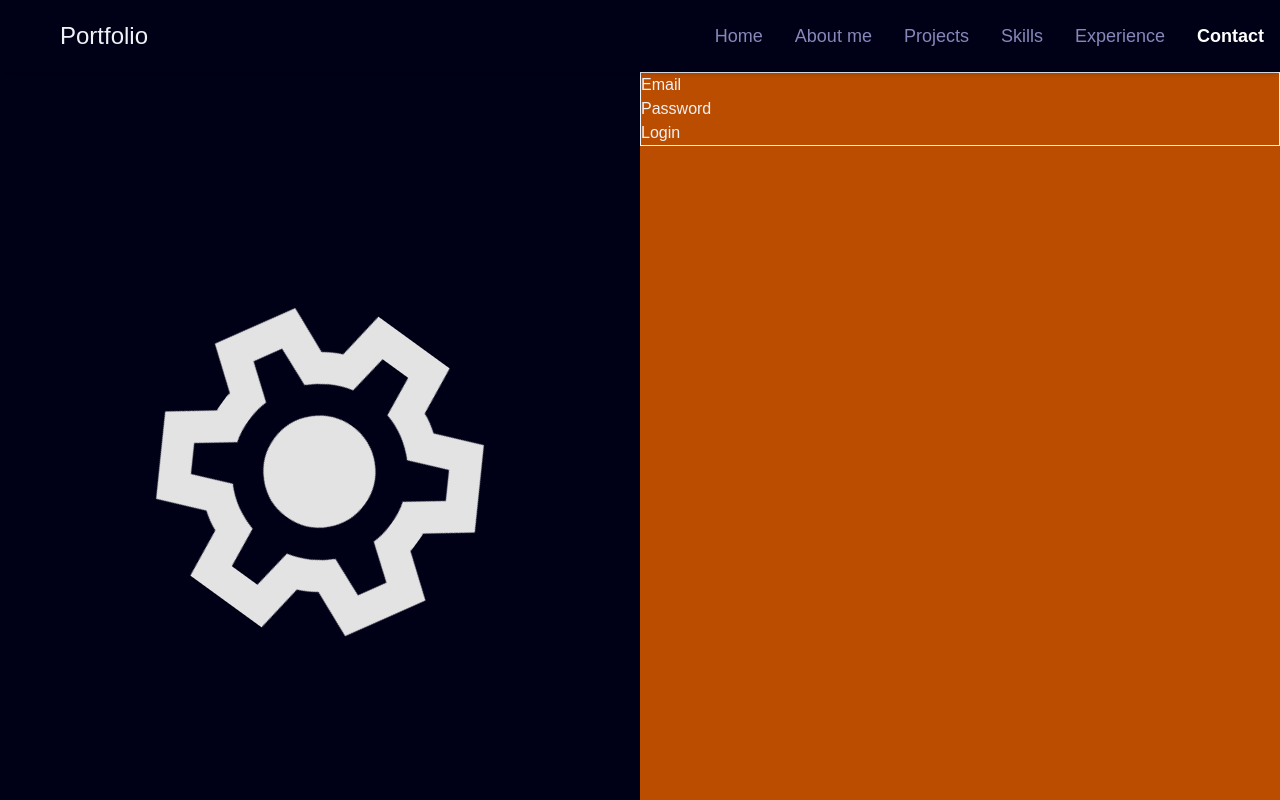
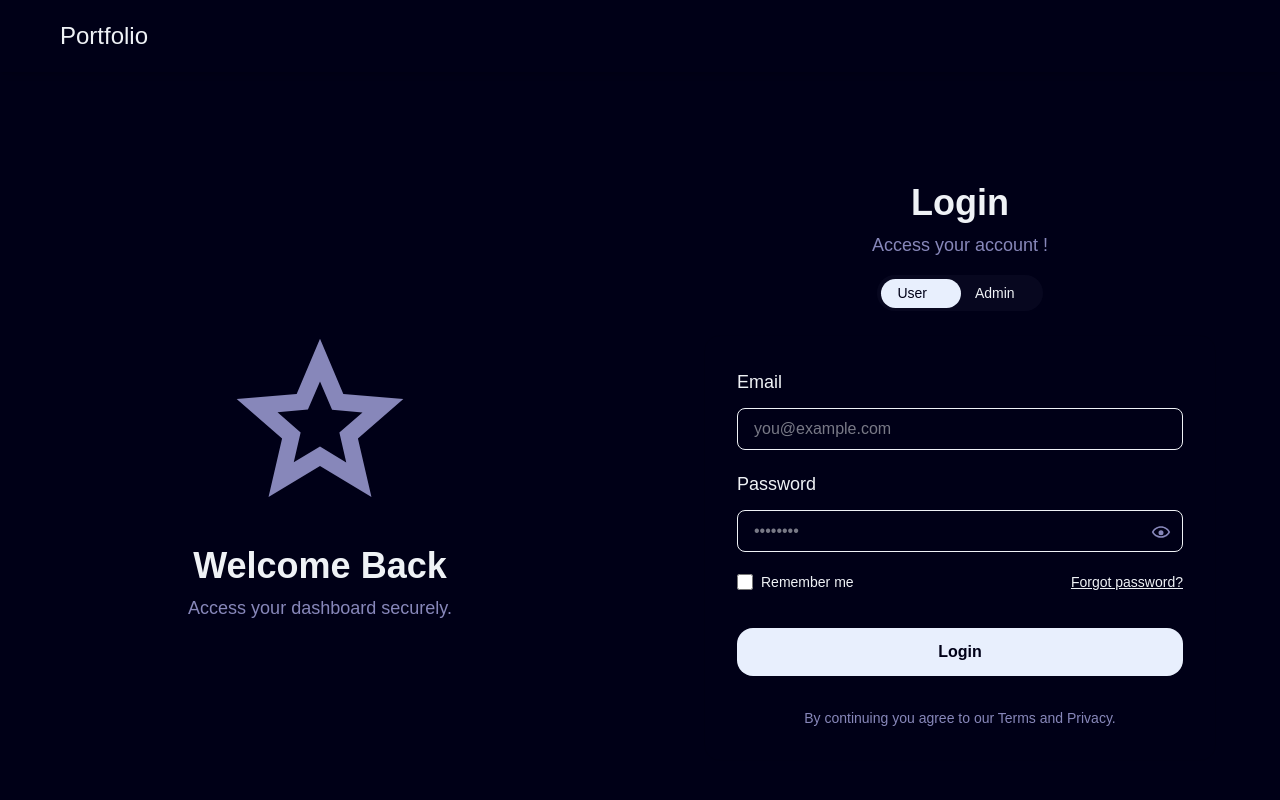
Before and after one commit to shiba-murmu/project-public-portfolio-website, a React (Vite) app: page /admin-and-users in a window 1280 px wide. Shown: the top 800 px of the page. Built offline with nearby package versions, Linux system fonts and the light colour scheme; a web font is replaced by a local one.

Commit message:
admin user profile login designed . cleanly.

```diff
--- a/src/Router_page.jsx
+++ b/src/Router_page.jsx
@@ -10,8 +10,8 @@ import Project_details from './pages/projects/project_detail/Project_details.jsx
 import Admin_login from './admin/Admin_login.jsx';
 function Router_page() {
     const location = useLocation();
-    const hideNavbarRoutes = ['/project-collections' , '/project-details', '/admin-dashboard/admin-profile/login'];
-    const hidefooterRoutes = ['/project-details', '/project-collections', '/admin-dashboard/admin-profile/login'];
+    const hideNavbarRoutes = ['/project-collections' , '/project-details', '/admin-and-users'];
+    const hidefooterRoutes = ['/project-details', '/project-collections', '/admin-and-users'];
 
     const shouldHideNavbar = hideNavbarRoutes.includes(location.pathname);
     const shouldHideFooter = hidefooterRoutes.includes(location.pathname);
--- a/src/admin/Admin_login.jsx
+++ b/src/admin/Admin_login.jsx
@@ -1,34 +1,178 @@
-import React from 'react'
+import React, { useState } from "react";
 
 function Admin_login() {
+    const [showPassword, setShowPassword] = React.useState(false);
+    const [isSelect, setIsSelect] = useState(true);
+    // true = User selected by default
+
+
     return (
-        <>
-            <div className='min-h-screen grid grid-cols-1 md:grid md:grid-cols-2'>
-                <div className='order-2 h-full flex justify-center items-center   md:order-1'>
-                    <div>
-                        <svg xmlns="http://www.w3.org/2000/svg" className='animate-spin h-50 w-50 md:h-96 md:w-96' height="24px" viewBox="0 -960 960 960" width="24px" fill="#e3e3e3"><path d="m370-80-16-128q-13-5-24.5-12T307-235l-119 50L78-375l103-78q-1-7-1-13.5v-27q0-6.5 1-13.5L78-585l110-190 119 50q11-8 23-15t24-12l16-128h220l16 128q13 5 24.5 12t22.5 15l119-50 110 190-103 78q1 7 1 13.5v27q0 6.5-2 13.5l103 78-110 190-118-50q-11 8-23 15t-24 12L590-80H370Zm70-80h79l14-106q31-8 57.5-23.5T639-327l99 41 39-68-86-65q5-14 7-29.5t2-31.5q0-16-2-31.5t-7-29.5l86-65-39-68-99 42q-22-23-48.5-38.5T533-694l-13-106h-79l-14 106q-31 8-57.5 23.5T321-633l-99-41-39 68 86 64q-5 15-7 30t-2 32q0 16 2 31t7 30l-86 65 39 68 99-42q22 23 48.5 38.5T427-266l13 106Zm42-180q58 0 99-41t41-99q0-58-41-99t-99-41q-59 0-99.5 41T342-480q0 58 40.5 99t99.5 41Zm-2-140Z" /></svg>
+        <div className="min-h-screen grid grid-cols-1 md:grid-cols-2 bg-(--page-background,transparent)">
+            {/* Left — Visual / Illustration */}
+            <aside className="order-2 md:order-1 flex items-center justify-center p-8 bg-transparent">
+                <div className="flex flex-col items-center gap-6">
+                    {/* Spinner SVG (visible on md and up) */}
+                    <div className="hidden md:block">
+                        {/* elastic-spin uses raw CSS above and respects var(--muted-text) fill */}
+                        <svg
+                            xmlns="http://www.w3.org/2000/svg"
+                            viewBox="0 -960 960 960"
+                            className="elastic-spin h-50 w-50"
+                            fill="var(--muted-text)"
+                            aria-hidden="true"
+                        >
+                            <path d="m354-287 126-76 126 77-33-144 111-96-146-13-58-136-58 135-146 13 111 97-33 143ZM233-120l65-281L80-590l288-25 112-265 112 265 288 25-218 189 65 281-247-149-247 149Zm247-350Z" />
+                        </svg>
+                    </div>
+
+                    {/* Fallback simple spinner for small screens */}
+                    <div className="block md:hidden">
+                        <div className="spin" aria-hidden="true" />
+                    </div>
+
+                    {/* Short marketing line */}
+                    <div className="text-center max-w-xs">
+                        <h2 className="text-2xl md:text-4xl font-bold">Welcome Back</h2>
+                        <p className="mt-2 text-md md:text-lg text-(--muted-text)">
+                            Access your dashboard securely.
+                        </p>
                     </div>
                 </div>
-                <div className='order-1 bg-amber-700  md:order-2'>
-                    <div>
-                        <form action="" className='border'>
+            </aside>
+
+            {/* Right — Login Form */}
+            <main className="order-1 md:order-2 flex items-center justify-center p-6">
+                <div className="w-full max-w-lg">
+                    <div className="mb-6 text-center">
+                        <h1 className="text-4xl font-extrabold">Login</h1>
+                        <p className="text-md md:text-lg mt-2 text-(--muted-text)">Access your account !</p>
+
+                        <div className="relative mt-4 inline-flex rounded-full bg-(--muted-text)/5 p-1">
+
+                            {/* Sliding highlight */}
+                            <div
+                                className={`absolute top-1 left-1 h-[80%] w-[48%] rounded-full transition-all duration-300`}
+                                style={{
+                                    background: "var(--button-background)",
+                                    transform: isSelect ? "translateX(0)" : "translateX(100%)",
+                                }}
+                            ></div>
+
+                            {/* USER btn */}
+                            <button
+                                type="button"
+                                onClick={() => setIsSelect(true)}
+                                className={`
+            relative z-10 mr-1 px-4 py-1 rounded-full text-sm font-medium hover:cursor-pointer hover:opacity-95
+            ${isSelect ? "text-(--button-text-color)" : ""}
+        `}
+                            >
+                                User
+                            </button>
+
+                            {/* ADMIN btn */}
+                            <button
+                                type="button"
+                                onClick={() => setIsSelect(false)}
+                                className={`
+            relative z-10 ml-1 px-6 py-1 text-center items-center rounded-full text-sm font-medium hover:cursor-pointer hover:opacity-95
+            ${!isSelect ? "text-(--button-text-color)" : ""}
+        `}
+                            >
+                                Admin
+                            </button>
+                        </div>
+                    </div>
+
+
+                    <div className="rounded-2xl border p-6 md:p-8" style={{ borderColor: "rgba(0,0,0,0.06)" }}>
+                        <form className="flex flex-col gap-5" onSubmit={(e) => e.preventDefault()}>
+                            {/* Email */}
                             <div>
-                                <label htmlFor="email">Email</label>
-                                <input type="email" id='email' />
+                                <label htmlFor="email" className="block text-md md:text-lg mb-3">
+                                    Email
+                                </label>
+                                <input
+                                    id="email"
+                                    name="email"
+                                    type="email"
+                                    required
+                                    className="w-full px-4 py-2 border rounded-lg input-focus"
+                                    placeholder="you@example.com"
+                                />
                             </div>
-                            <div>
-                                <label htmlFor="password">Password</label>
-                                <input type="password" id='password' />
+
+                            {/* Password */}
+                            <div className="flex flex-col gap-3 relative">
+                                <label htmlFor="password" className="block text-md md:text-lg font-medium">
+                                    Password
+                                </label>
+
+                                <input
+                                    id="password"
+                                    name="password"
+                                    type={showPassword ? "text" : "password"}
+                                    required
+                                    className="w-full px-4 py-2 border rounded-lg input-focus pr-12"
+                                    placeholder="••••••••"
+                                />
+
+                                {/* Toggle Button */}
+                                <button
+                                    type="button"
+                                    onClick={() => setShowPassword(!showPassword)}
+                                    className="absolute cursor-pointer right-3 top-[47px] md:top-13 text-(--muted-text)"
+                                >
+                                    {showPassword ? (
+                                        /* eye-off icon */
+                                        <svg xmlns="http://www.w3.org/2000/svg" height="20" width="20" viewBox="0 0 24 24" fill="currentColor">
+                                            <path d="M12 7a5 5 0 0 1 5 5c0 1-.3 2-.8 2.8l-1.4-1.4c.3-.4.5-.9.5-1.4a3 3 0 1 0-3 3c.5 0 1-.2 1.4-.5l1.4 1.4A5 5 0 1 1 12 7zm9.7 5c-.8 1.9-2.1 3.6-3.7 4.8l1.4 1.4-1.4 1.4-3.3-3.3A7 7 0 0 1 5 12c.8-1.9 2.1-3.6 3.7-4.8L7.3 5.8 8.7 4.4l3.3 3.3A7 7 0 0 1 19 12c-.8 1.9-2.1 3.6-3.7 4.8l1.4 1.4 1.4-1.4L21.7 12z" />
+                                        </svg>
+                                    ) : (
+                                        /* eye icon */
+                                        <svg xmlns="http://www.w3.org/2000/svg" height="20" width="20" viewBox="0 0 24 24" fill="currentColor">
+                                            <path d="M12 5c5 0 9.3 3.1 11 7-1.7 3.9-6 7-11 7S2.7 15.9 1 12c1.7-3.9 6-7 11-7m0 2C8.1 7 4.7 9.2 3.2 12c1.5 2.8 4.9 5 8.8 5s7.3-2.2 8.8-5c-1.5-2.8-4.9-5-8.8-5m0 3a3 3 0 1 1 0 6 3 3 0 0 1 0-6Z" />
+                                        </svg>
+                                    )}
+                                </button>
                             </div>
-                            <div>
-                                <input type="submit" value='Login' />
+
+
+                            {/* Actions */}
+                            <div className="flex items-center justify-between text-sm">
+                                <label className="inline-flex items-center gap-2">
+                                    <input type="checkbox" className="h-4 w-4" />
+                                    <span>Remember me</span>
+                                </label>
+
+                                <a href="#" className="text-sm underline" onClick={(e) => e.preventDefault()}>
+                                    Forgot password?
+                                </a>
                             </div>
+
+                            {/* Submit — uses your button CSS vars for color */
+              /* we keep color usage to CSS variables only (no hardcoded hex) */}
+                            <button
+                                type="submit"
+                                className="mt-4 w-full py-3 rounded-2xl font-semibold cursor-pointer"
+                                style={{
+                                    backgroundColor: "var(--button-background)",
+                                    color: "var(--button-text-color)",
+                                }}
+                            >
+                                Login
+                            </button>
+
+                            {/* small helper text */}
+                            <p className="mt-3 text-center text-sm md:text-md text-(--muted-text)">
+                                By continuing you agree to our Terms and Privacy.
+                            </p>
                         </form>
                     </div>
                 </div>
-            </div>
-        </>
-    )
+            </main>
+        </div>
+    );
 }
 
-export default Admin_login
+export default Admin_login;
--- a/src/index.css
+++ b/src/index.css
@@ -6,21 +6,21 @@ This file is used for global css here
 */
 
 :root {
-    --bg-color : #000017;
-    --text-color : #eff2f6;
-    /* For buttons */
-    --button-background : #e8effd;
-    --button-text-color : #000017;
-    --border-color : #0e0f25;
-    /* Exception color */
-    --exception-button-background : #18182f;
-    --exception-button-text : var(--text-color);
-    --exception-button-border : #2c2c43;
-    /* For long text */
-    --muted-text : #8787ba;
-    /* Footer background
+  --bg-color: #000017;
+  --text-color: #eff2f6;
+  /* For buttons */
+  --button-background: #e8effd;
+  --button-text-color: #000017;
+  --border-color: #0e0f25;
+  /* Exception color */
+  --exception-button-background: #18182f;
+  --exception-button-text: var(--text-color);
+  --exception-button-border: #2c2c43;
+  /* For long text */
+  --muted-text: #8787ba;
+  /* Footer background
      */
-     --footer-background : #08081e;
+  --footer-background: #08081e;
 }
 
 body {
@@ -30,7 +30,7 @@ body {
   font-style: normal;
   height: 100vh;
   background-color: var(--bg-color);
-  color : var(--text-color);
+  color: var(--text-color);
   overflow-y: scroll; /* Enable vertical scrolling */
   /* background-image: url('/background3.jpg'); */
 }
@@ -71,7 +71,6 @@ body {
   transition: background-color 0.3s ease;
 }
 
-
 .myScroller::-webkit-scrollbar {
   width: 3px;
 }
@@ -95,3 +94,68 @@ body {
 .no-scrollbar {
   scrollbar-width: none;
 }
+
+/*
+Spin animation code.
+*/
+
+/* ---- custom raw CSS: animations + tiny helpers ---- */
+.spin {
+  width: 6rem;
+  height: 6rem;
+  border: 6px solid var(--muted-text);
+  border-top-color: transparent;
+  border-radius: 9999px;
+  animation: spin 1s linear infinite;
+}
+
+/* elastic -- used for the svg icon */
+.elastic-spin {
+  /* width: 6rem;
+  height: 6rem; */
+  display: inline-block;
+  animation: elasticSpin 1.1s ease-in-out infinite;
+  transform-origin: center;
+}
+
+/* small helper to visually hide but keep accessible */
+.sr-only {
+  position: absolute !important;
+  width: 1px;
+  height: 1px;
+  padding: 0;
+  margin: -1px;
+  overflow: hidden;
+  clip: rect(0, 0, 0, 0);
+  white-space: nowrap;
+  border: 0;
+}
+
+@keyframes spin {
+  0% {
+    transform: rotate(0deg);
+  }
+  100% {
+    transform: rotate(360deg);
+  }
+}
+@keyframes elasticSpin {
+  0% {
+    transform: rotate(0deg) scale(1);
+  }
+  50% {
+    transform: rotate(180deg) scale(1.15);
+  }
+  100% {
+    transform: rotate(360deg) scale(1);
+  }
+}
+
+/* subtle input focus glow using your button color (still no color change) */
+.input-focus:focus {
+  outline: none;
+  box-shadow: 0 0 0 4px rgba(0, 0, 0, 0.04),
+    0 0 0 8px var(--button-background, transparent);
+  border-color: var(--button-background);
+  transition: box-shadow 0.18s ease;
+}
```
Also changed, not shown: src/pages/educationDetails/Education.jsx (+4 -4 lines), vite.config.js (line endings or trailing spaces).
